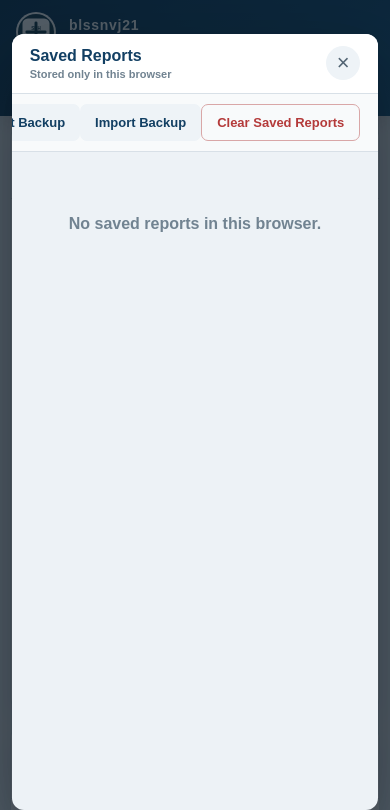
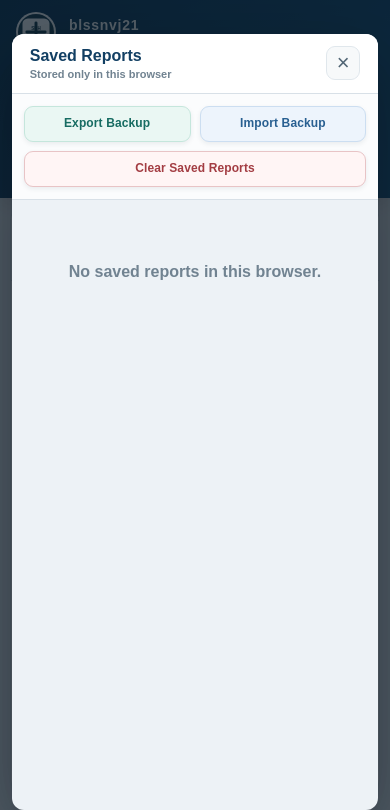
Before and after one commit to shreebalaji767/PATHOLOGY-REPORT-APP, a plain HTML site: page app.html in a window 390 px wide. Both pictures are taken after typing "Sample", "Sample", "Sample", "Sample", "Sample", "Sample" into the empty fields and a click on the button "Saved Reports". Shown: the top 810 px of the page. Drawn offline with Linux system fonts and the light colour scheme.

Commit message:
Polish app buttons with distinct accessible visual styles

```diff
--- a/static/css/pathology.css
+++ b/static/css/pathology.css
@@ -3008,3 +3008,161 @@ textarea {
     .b12-guide-columns { grid-template-columns: 1fr; }
     .b12-guide-columns > div + div { border-left: 0; border-top: 1px solid #aab8bf; }
 }
+
+
+
+
+
+/* =========================================================
+   BUTTON SYSTEM — DISTINCT, CLEAN, ACCESSIBLE
+========================================================= */
+:root {
+    --button-ink: #233747;
+    --button-border: #d8e2e9;
+    --button-shadow: 0 2px 5px rgba(27, 52, 70, .08);
+}
+button, .btn {
+    font-family: inherit;
+    -webkit-tap-highlight-color: transparent;
+}
+.btn {
+    min-height: 36px;
+    display: inline-flex;
+    align-items: center;
+    justify-content: center;
+    gap: 7px;
+    padding: 9px 14px;
+    border: 1px solid transparent;
+    border-radius: 9px;
+    font-size: 12px;
+    font-weight: 750;
+    letter-spacing: .01em;
+    line-height: 1.15;
+    box-shadow: var(--button-shadow);
+    transition: background .16s ease, border-color .16s ease, color .16s ease,
+                box-shadow .16s ease, transform .16s ease;
+}
+.btn:hover {
+    transform: translateY(-1px);
+    box-shadow: 0 5px 13px rgba(27, 52, 70, .13);
+}
+.btn:active { transform: translateY(0); box-shadow: none; }
+.btn:focus-visible, button:focus-visible {
+    outline: 3px solid rgba(39, 126, 190, .3);
+    outline-offset: 2px;
+}
+.btn:disabled, button:disabled {
+    opacity: .48;
+    cursor: not-allowed;
+    transform: none;
+    box-shadow: none;
+}
+.btn-primary {
+    color: #fff;
+    background: linear-gradient(135deg, #286b9a, #1d567f);
+    border-color: #1d567f;
+}
+.btn-secondary {
+    color: #fff;
+    background: rgba(255,255,255,.14);
+    border-color: rgba(255,255,255,.28);
+}
+.btn-success {
+    color: #fff;
+    background: linear-gradient(135deg, #16836d, #116c5a);
+    border-color: #116c5a;
+}
+.btn-light {
+    color: #334e60;
+    background: #f4f7f9;
+    border-color: #dce5eb;
+}
+.btn-danger-outline {
+    color: #a33d43;
+    background: #fff8f8;
+    border-color: #e8c4c6;
+}
+.btn-large { min-height: 43px; padding: 11px 19px; border-radius: 10px; font-size: 13px; }
+
+/* Main actions each have a clear visual role. */
+#newReportBtn { color: #fff; background: #526675; border-color: #526675; }
+#previewBtn, #generateBtn, #closePreviewBtn2 { color: #fff; background: #286b9a; border-color: #1f5c87; }
+#saveDraftBtn { color: #435a69; background: #f3f6f8; border-color: #d6e0e6; }
+#saveReportBtn { color: #fff; background: #187c70; border-color: #12695f; }
+#savedReportsBtn { color: #514b83; background: #f1effb; border-color: #d9d4f1; }
+#printBtn, #printBtnBottom, #modalPrintBtn { color: #fff; background: #16836d; border-color: #116c5a; }
+#installAppBtn { color: #235f83; background: #eaf4fa; border-color: #c8dfed; }
+#addSectionBtn, #loadSelectedTemplatesBtn { color: #245d82; background: #edf6fb; border-color: #c9e0ee; }
+#clearSectionsBtn { color: #5c6972; background: #f5f7f8; border-color: #dce3e7; }
+#resetBtn, #clearSavedReportsBtn { color: #a33d43; background: #fff5f5; border-color: #e8c4c6; }
+#exportDataBtn { color: #176c62; background: #eaf7f3; border-color: #c5e6dc; }
+#importDataBtn { color: #285f91; background: #edf4fc; border-color: #ccdef1; }
+#closeSavedReportsBtn, #closePreviewBtn { color: #526675; }
+
+/* Compact controls generated for individual report sections and test rows. */
+.remove-section-btn, .remove-investigation-btn {
+    border: 1px solid #f0d2d3;
+    background: #fff6f6;
+    color: #a33d43;
+    border-radius: 8px;
+    transition: background .15s ease, border-color .15s ease, transform .15s ease;
+}
+.remove-section-btn:hover, .remove-investigation-btn:hover { background: #ffe9ea; border-color: #e5b9bb; }
+.duplicate-section-btn {
+    border: 1px solid #d7e4ed;
+    background: #f1f7fb;
+    color: #2d668b;
+    border-radius: 8px;
+}
+.duplicate-section-btn:hover { background: #e2f0f8; }
+.row-move-btn {
+    width: 29px;
+    height: 29px;
+    border: 1px solid #dce5eb;
+    border-radius: 8px;
+    background: #f6f8fa;
+    color: #526675;
+}
+.row-move-btn:hover { background: #eaf1f5; border-color: #c5d5df; }
+.section-result-toolbar .btn { min-height: 31px; padding: 7px 10px; border-radius: 7px; }
+
+/* Backup controls are grouped as a tidy toolbar. */
+.saved-reports-toolbar {
+    display: flex;
+    align-items: center;
+    justify-content: flex-end;
+    flex-wrap: wrap;
+    gap: 9px;
+    padding: 13px 18px;
+    background: #fbfcfd;
+    border-bottom: 1px solid var(--border);
+}
+.saved-report-actions { gap: 8px; }
+.saved-report-actions .btn { min-width: 68px; }
+.top-actions { display: flex; align-items: center; gap: 8px; flex-wrap: wrap; }
+.modal-close {
+    width: 34px;
+    height: 34px;
+    display: inline-flex;
+    align-items: center;
+    justify-content: center;
+    border: 1px solid #e0e7ec;
+    border-radius: 9px;
+    background: #f7f9fa;
+    color: #526675;
+    cursor: pointer;
+}
+.modal-close:hover { background: #edf2f5; color: #243b4a; }
+
+@media (max-width: 650px) {
+    .saved-reports-toolbar { justify-content: stretch; padding: 12px; }
+    .saved-reports-toolbar .btn { flex: 1 1 calc(50% - 8px); min-width: 0; }
+    .saved-reports-toolbar #clearSavedReportsBtn { flex-basis: 100%; }
+    .top-actions { justify-content: flex-start; gap: 7px; }
+    .top-actions .btn { min-height: 35px; padding: 8px 11px; }
+    .saved-report-actions { display: flex; width: 100%; }
+}
+@media (prefers-reduced-motion: reduce) {
+    .btn, button, .remove-section-btn, .remove-investigation-btn,
+    .duplicate-section-btn, .row-move-btn { transition: none !important; }
+}
```
